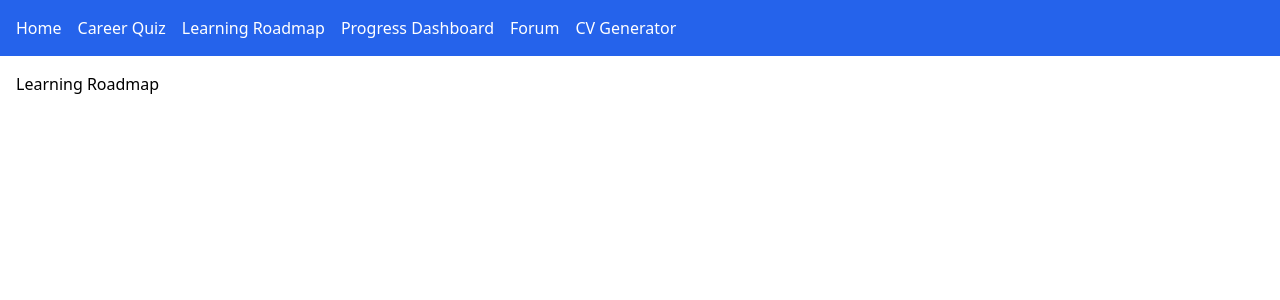
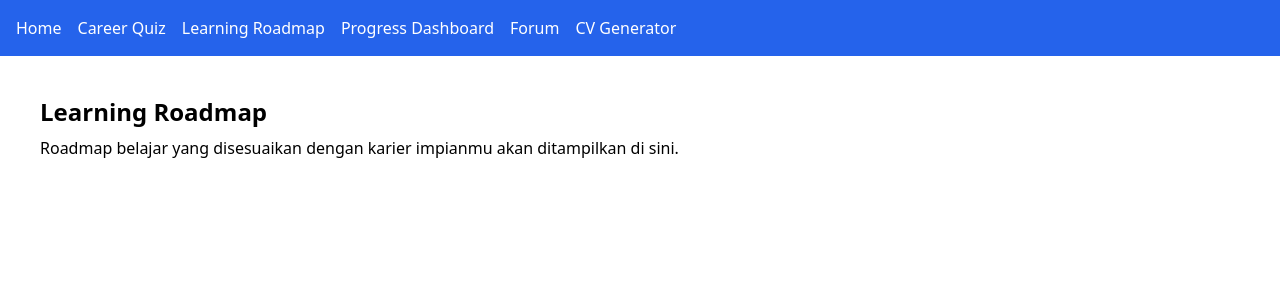
Before and after one commit to mustain97/IDCamp-2024-Developer-Challenge, a React (Vite) app: page /roadmap in a window 1280 px wide. Shown: the top 300 px of the page. Built offline with nearby package versions, Linux system fonts and the light colour scheme.

Commit message:
Update LearningRoadmap.jsx

```diff
--- a/src/pages/LearningRoadmap.jsx
+++ b/src/pages/LearningRoadmap.jsx
@@ -1 +1,8 @@
-export default function LearningRoadmap() { return <div className='p-4'>Learning Roadmap</div>; }
+export default function LearningRoadmap() {
+  return (
+    <div className="p-10">
+      <h2 className="text-2xl font-semibold">Learning Roadmap</h2>
+      <p className="mt-2">Roadmap belajar yang disesuaikan dengan karier impianmu akan ditampilkan di sini.</p>
+    </div>
+  );
+}
```
